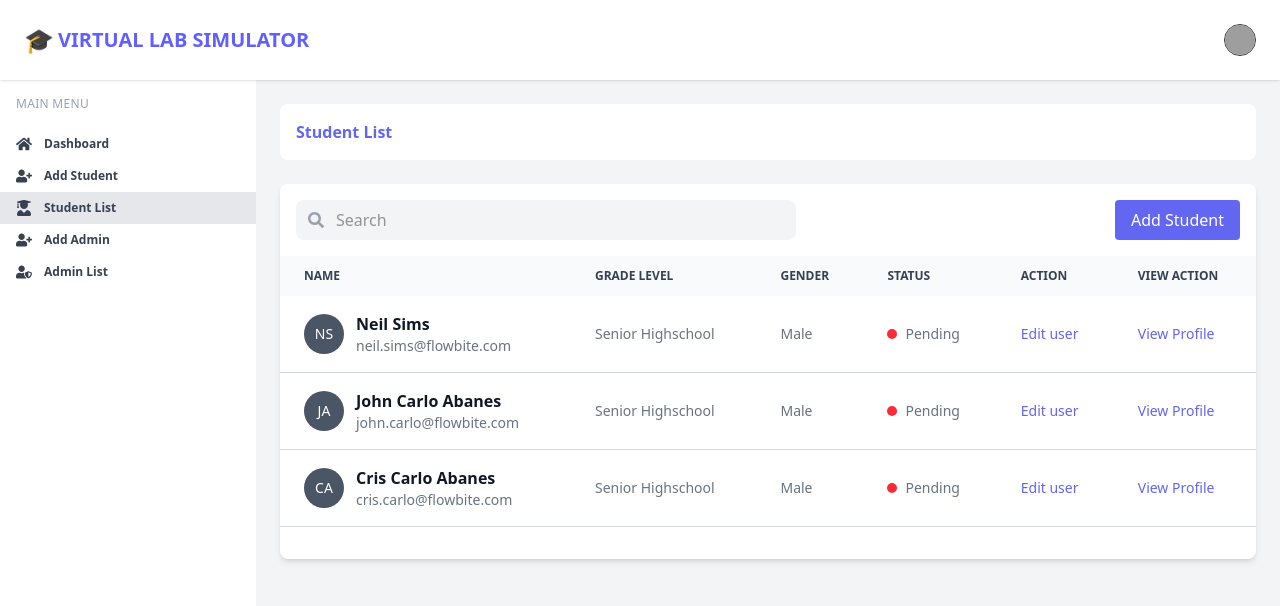
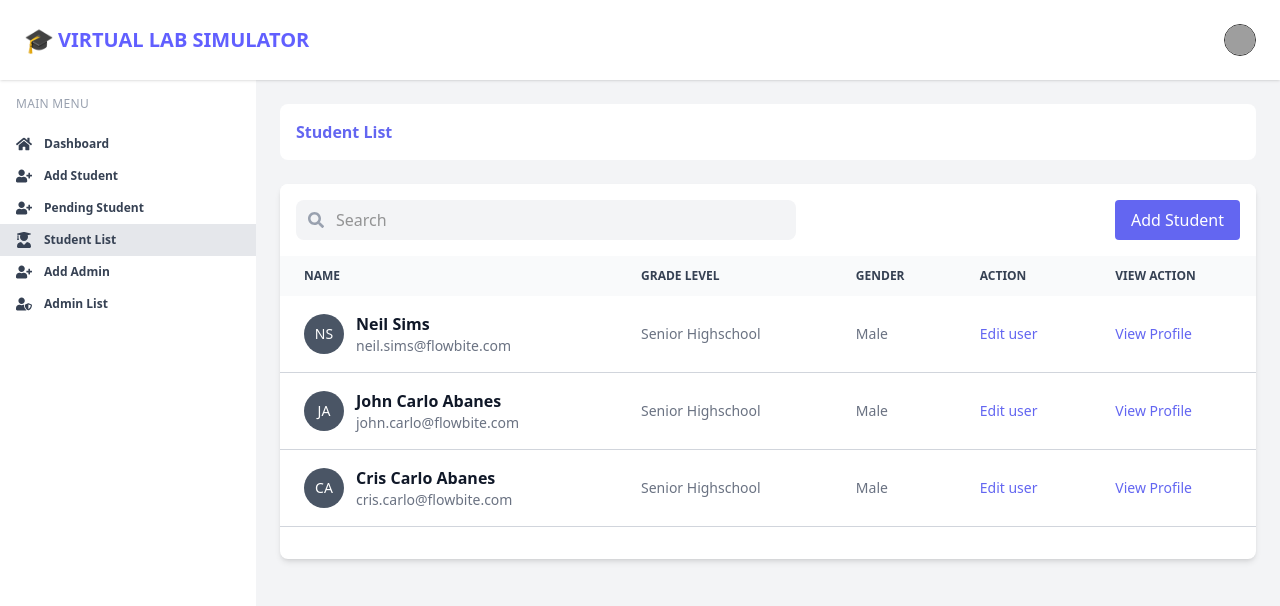
Before and after one commit to ElysiumsGit/virtual-lab-frontend, a React (Vite) app: page /dashboard/studentList in a window 1280 px wide. Shown: the top 606 px of the page. Built offline with nearby package versions, Linux system fonts and the light colour scheme; grey boxes are pictures that could not be loaded.

Commit message:
PENDING STUDENT

```diff
--- a/src/components/LeftNavigation/LeftNavigation.jsx
+++ b/src/components/LeftNavigation/LeftNavigation.jsx
@@ -60,6 +60,7 @@ const LeftNavigation = () => {
 
       <MenuItem to="/dashboard" icon={<FaHome />} title="Dashboard" />
       <MenuItem to="/dashboard/addStudent" icon={<FaUserPlus />} title="Add Student" />
+      <MenuItem to="/dashboard/pendingStudent" icon={<FaUserPlus />} title="Pending Student" />
       <MenuItem to="/dashboard/studentList" icon={<FaUserGraduate />} title="Student List" />
       <MenuItem to="/dashboard/addAdmin" icon={<FaUserPlus />} title="Add Admin" />
       <MenuItem to="/dashboard/adminList" icon={<FaUserShield />} title="Admin List" />
--- a/src/components/Table/UserTable.jsx
+++ b/src/components/Table/UserTable.jsx
@@ -33,7 +33,6 @@ const users = [
       email: "neil.sims@flowbite.com",
       gradeLevel: "Senior Highschool",
       gender: "Male",
-      status: "pending",
     },
     {
       id: 2,
@@ -42,7 +41,6 @@ const users = [
       email: "john.carlo@flowbite.com",
       gradeLevel: "Senior Highschool",
       gender: "Male",
-      status: "pending",
     },
     {
       id: 3,
@@ -51,7 +49,6 @@ const users = [
       email: "cris.carlo@flowbite.com",
       gradeLevel: "Senior Highschool",
       gender: "Male",
-      status: "pending",
     },
   ];
 
@@ -131,14 +128,20 @@ export default function UserTable() {
                 <div className="mt-2 text-sm">
                   <div>Grade Level: {user.gradeLevel}</div>
                   <div>Gender: {user.gender}</div>
-                  <div className="flex items-center">
+                  {/* <div className="flex items-center">
                     <span className={`h-2.5 w-2.5 rounded-full mr-2 mt-[2px] ${user.status === "online" ? "bg-green-500" : "bg-red-500"}`}></span>
                     Status: {user.status.charAt(0).toUpperCase() + user.status.slice(1)}
-                  </div>
+                  </div> */}
                 </div>
-                <div className="mt-3 flex gap-4 text-sm">
-                  <a href="#" className="text-blue-600 hover:underline">Edit User</a>
-                  <Link to={`/dashboard/viewProfile/${user.id}`} className="text-blue-600 hover:underline">View Profile</Link>
+                <div className="mt-3 flex gap-4 text-sm justify-end">
+                  <button className="text-white background-primary-color py-2 px-4 rounded-sm hover:opacity-90">
+                    Edit User
+                  </button>
+                  <Link to={`/dashboard/viewProfile/${user.id}`} >
+                    <button className="text-primary-color border py-2 px-4 rounded-sm hover:opacity-90">
+                      View Profile
+                    </button>
+                  </Link>
                 </div>
               </div>
             ))}
@@ -169,7 +172,6 @@ export default function UserTable() {
                 <th className="px-6 py-3">Name</th>
                 <th className="px-6 py-3">Grade Level</th>
                 <th className="px-6 py-3">Gender</th>
-                <th className="px-6 py-3">Status</th>
                 <th className="px-6 py-3">Action</th>
                 <th className="px-6 py-3">View Action</th>
               </tr>
@@ -190,12 +192,12 @@ export default function UserTable() {
                   </th>
                   <td className="px-6 py-4">{user.gradeLevel}</td>
                   <td className="px-6 py-4">{user.gender}</td>
-                  <td className="px-6 py-4">
+                  {/* <td className="px-6 py-4">
                     <div className="flex items-center">
                       <div className={`h-2.5 w-2.5 rounded-full ${user.status === "online" ? "bg-green-500" : "bg-red-500"} me-2`}></div>
                       {user.status.charAt(0).toUpperCase() + user.status.slice(1)}
                     </div>
-                  </td>
+                  </td> */}
                   <td className="px-6 py-4">
                     <a href="#" className="font-medium primary-color hover:underline">Edit user</a>
                   </td>
--- /dev/null
+++ b/src/pages/PendingStudent.jsx
@@ -0,0 +1,12 @@
+import React from 'react'
+import DashboardHeader from '../components/Header/DashboardHeader'
+
+const PendingStudent = () => {
+  return (
+    <>
+        <DashboardHeader title='Pending Students'/>
+    </>
+  )
+}
+
+export default PendingStudent
--- a/src/routes/routes.jsx
+++ b/src/routes/routes.jsx
@@ -8,6 +8,7 @@ import AdminList from "../pages/AdminList";
 import AddAdmin from "../pages/AddAdmin";
 import Login from "../pages/Login";
 import NotFound from "../components/NotFound/NotFound";
+import PendingStudent from "../pages/PendingStudent";
 
 const router = createBrowserRouter([
   {
@@ -25,6 +26,10 @@ const router = createBrowserRouter([
       {
         path: "addStudent",
         element: <AddStudent />
+      },
+      {
+        path: "pendingStudent",
+        element: <PendingStudent />
       },
       {
         path: "studentList",
```
